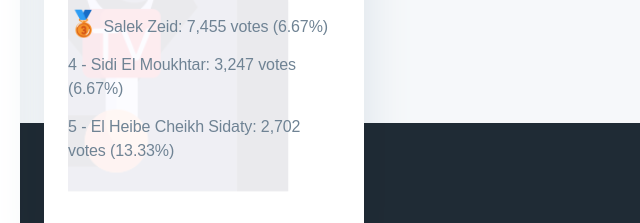
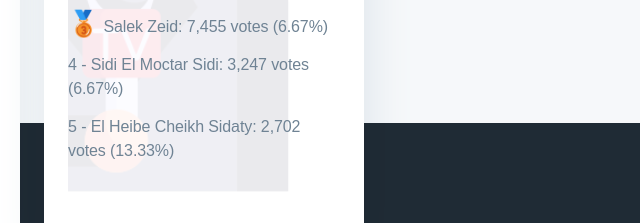
Before and after one commit to 5aled01/KTLM, a website: page index.html in a window 1280 px wide. Shown: the part 3120-3343 px from the top of the page, 608-1248 px from the left. Drawn offline with nearby package versions, Linux system fonts and the light colour scheme.

Commit message:
Change name

```diff
--- a/index.html
+++ b/index.html
@@ -523,7 +523,7 @@
 </span>
                             </li>
                             <li class="is-revealing">
-                                <span>4 - Sidi El Moukhtar: 3,247 votes (6.67%)    </span>
+                                <span>4 - Sidi El Moctar Sidi: 3,247 votes (6.67%)    </span>
                             </li>
                             <li class="is-revealing">
                                 <span>5 - El Heibe Cheikh Sidaty: 2,702 votes (13.33%)</span>
```
